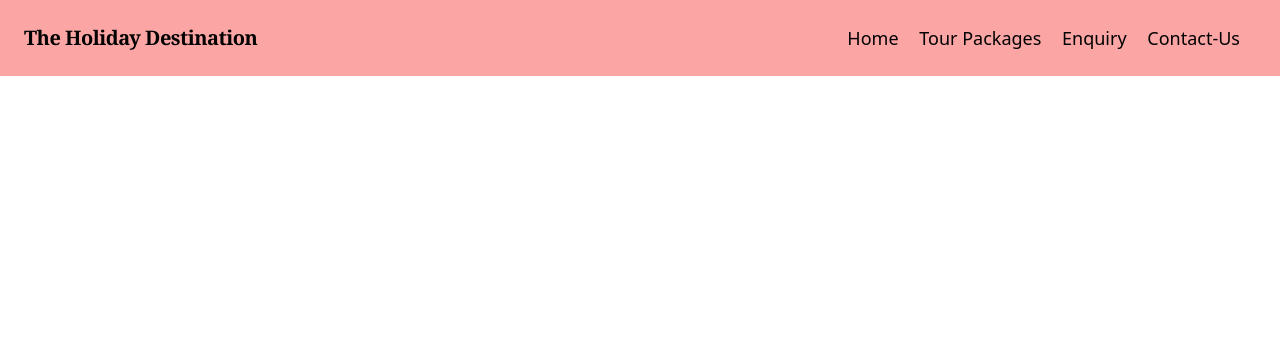
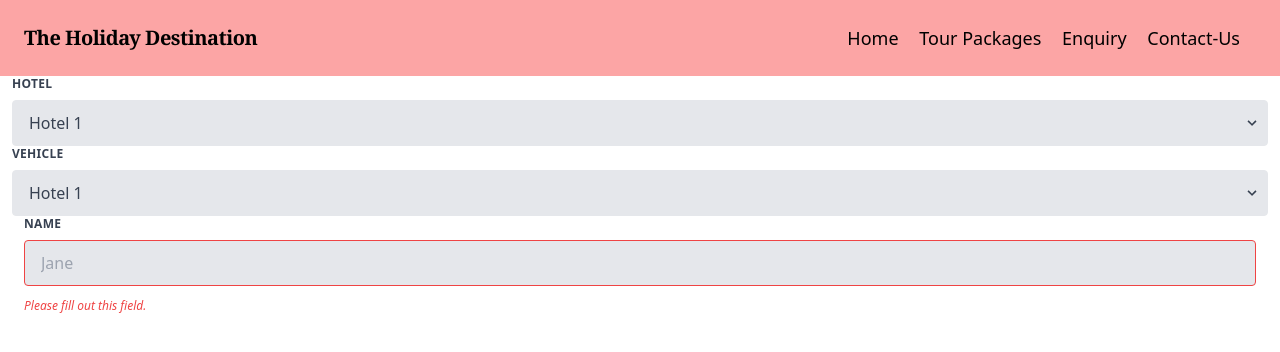
Before and after one commit to Hemanth-Boyapati/HolidayDestination, a PHP site: page /tourpackages.php in a window 1280 px wide. Shown: the top 352 px of the page. Run offline with PHP 8.4, Linux system fonts and the light colour scheme; data that the repository does not hold is empty.

Commit message:
updating

```diff
--- a/tourpackages.php
+++ b/tourpackages.php
@@ -1,48 +1,60 @@
+
+
 <?php
 session_start();
 error_reporting(0);
 include('includes/config.php');
 ?>
-<!DOCTYPE HTML>
+<DOCTYPE HTML>
     <html>
         <head>
         <link href="https://unpkg.com/tailwindcss@^1.0/dist/tailwind.min.css" rel="stylesheet">
-            <title>Tour Packages</title>
+            <title>Selecting tour</title>
         </head>
         <body>
+
             <div>
         <?php include('includes/navbar.php');?>
+
             </div>
-            <div class="grid 2sm:grid-cols-7 grid-cols-3 gap-2 mx-2 mb-2 mt-5">
-            <?php $sql = "SELECT * from package";
-$query = $dbh->prepare($sql);
-$query->execute();
-$results=$query->fetchAll(PDO::FETCH_OBJ);
-$cnt=1;
-if($query->rowCount() > 0)
-{
-foreach($results as $result)
-{	?>
-			<div class="max-w-sm max-h-sm rounded border-black overflow-hidden shadow-lg justify-content">
-                <div>
 
-					<img class="max-h-sm" src="images/<?php echo htmlentities($result->Image);?>.jpg" class="img-responsive" alt=""/>
-                    <div class="">
-					<h4 class="pz-5 text-black"><?php echo htmlentities($result->Name);?></h4>
-					<h6 class="pz-5 text-black"><?php echo htmlentities($result->Days);?>Days/<?php echo htmlentities($result->Days);?>Nights</h6>
-                    <a href="selecttour.php">
-                    <button class="bg-blue-500 hover:bg-blue-700 text-white font-bold py-2 px-4 rounded">Book</button>
-</a>
+            <div class="w-full px-3 mb-6 md:mb-0">
+      <label class="block uppercase tracking-wide text-gray-700 text-xs font-bold mb-2" for="grid-state">
+        Hotel
+      </label>
+      <div class="relative">
+        <select class="block appearance-none w-full bg-gray-200 border border-gray-200 text-gray-700 py-3 px-4 pr-8 rounded leading-tight focus:outline-none focus:bg-white focus:border-gray-500" id="grid-state">
+          <option>Hotel 1</option>
+          <option>Hotel 2</option>
+          <option>Hotel 3</option>
+        </select>
+        <div class="pointer-events-none absolute inset-y-0 right-0 flex items-center px-2 text-gray-700">
+          <svg class="fill-current h-4 w-4" xmlns="http://www.w3.org/2000/svg" viewBox="0 0 20 20"><path d="M9.293 12.95l.707.707L15.657 8l-1.414-1.414L10 10.828 5.757 6.586 4.343 8z"/></svg>
+        </div>
       </div>
     </div>
 
+    <div class="w-full px-3 mb-6 md:mb-0">
+      <label class="block uppercase tracking-wide text-gray-700 text-xs font-bold mb-2" for="grid-state">
+      vehicle
+      </label>
+      <div class="relative">
+        <select class="block appearance-none w-full bg-gray-200 border border-gray-200 text-gray-700 py-3 px-4 pr-8 rounded leading-tight focus:outline-none focus:bg-white focus:border-gray-500" id="grid-state">
+          <option>Hotel 1</option>
+          <option>Hotel 2</option>
+          <option>Hotel 3</option>
+        </select>
+        <div class="pointer-events-none absolute inset-y-0 right-0 flex items-center px-2 text-gray-700">
+          <svg class="fill-current h-4 w-4" xmlns="http://www.w3.org/2000/svg" viewBox="0 0 20 20"><path d="M9.293 12.95l.707.707L15.657 8l-1.414-1.414L10 10.828 5.757 6.586 4.343 8z"/></svg>
+        </div>
       </div>
 
-
-
-<?php }} ?>
+      <div class="w-full px-3 mb-6 md:mb-0">
+      <label class="block uppercase tracking-wide text-gray-700 text-xs font-bold mb-2" for="grid-first-name">
+        Name
+      </label>
+      <input class="appearance-none block w-full bg-gray-200 text-gray-700 border border-red-500 rounded py-3 px-4 mb-3 leading-tight focus:outline-none focus:bg-white" id="grid-first-name" type="text" placeholder="Jane">
+      <p class="text-red-500 text-xs italic">Please fill out this field.</p>
     </div>
-
-
         </body>
     </html>
```
Lines whose indentation alone changed are shown as unchanged.
